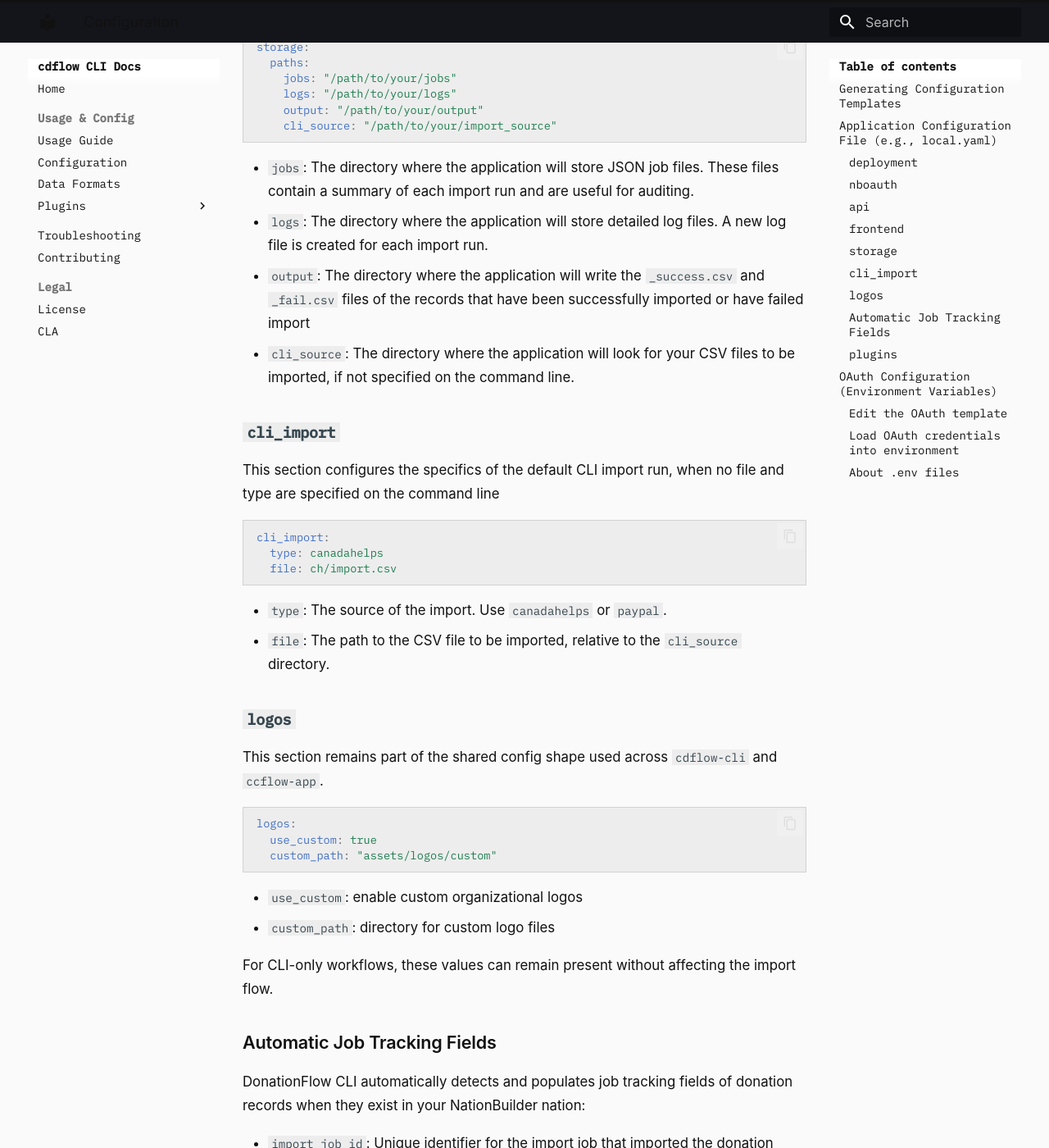
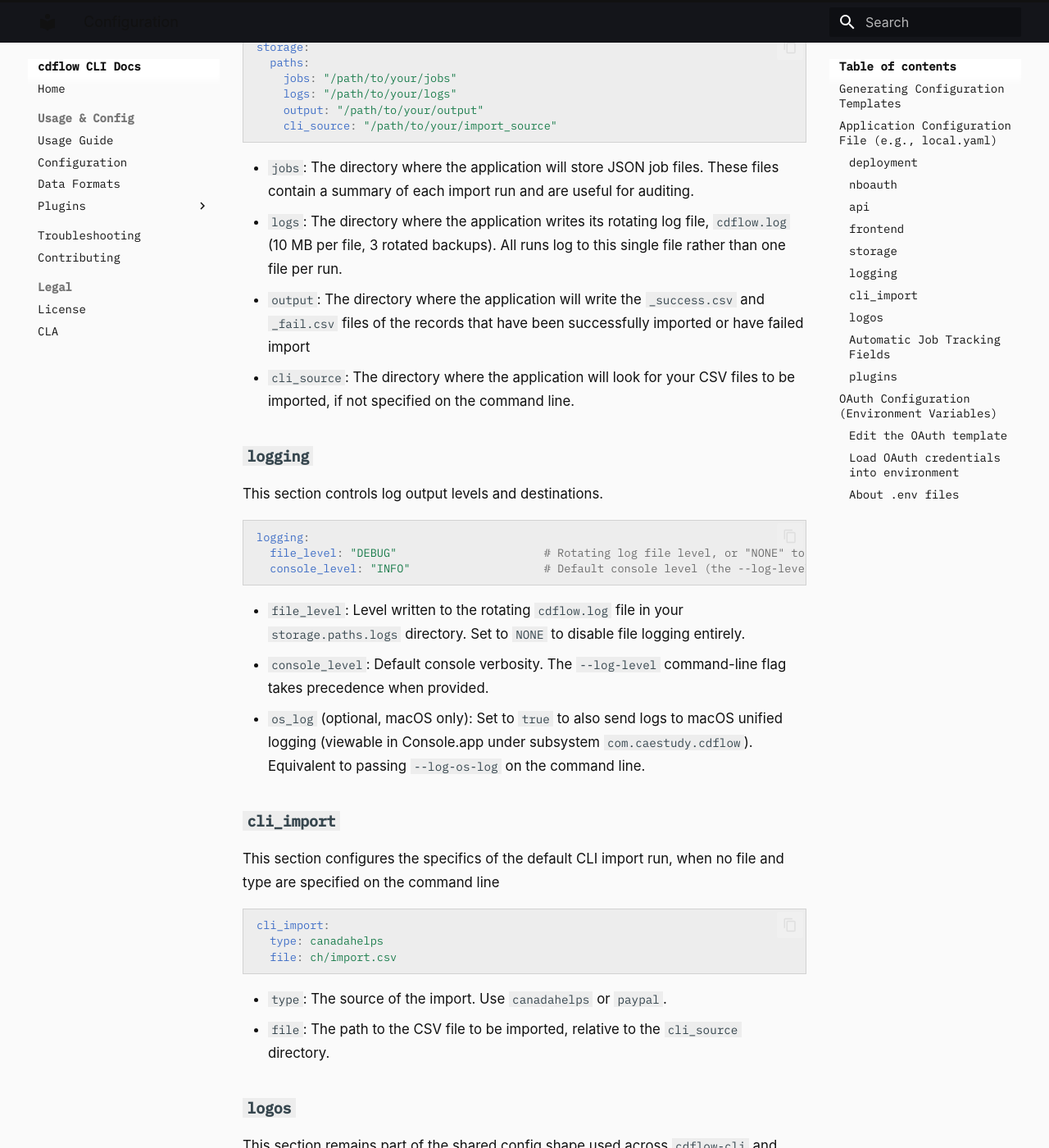
Before and after one commit to mkiiim/cdflow-cli, an MkDocs documentation site: the page built from docs/configuration.md, in a window 1280 px wide and 1400 px high, scrolled down 3207 px. Shown: the whole window at 82% size. Built offline with MkDocs 1.6.1 and Material for MkDocs 9.7.7, drawn with Linux system fonts in a browser that asks for light colours.

Commit message:
docs: correct logging behaviour and Python floor across site pages
- describe the single rotating cdflow.log instead of per-run log files
- document the logging config section including the os_log key
- add --log-os-log and log file location to the usage guide
- raise Python prerequisite to 3.9 on the docs home page

````diff
--- a/docs/configuration.md
+++ b/docs/configuration.md
@@ -113,9 +113,23 @@ storage:
 ```
 
 -   `jobs`: The directory where the application will store JSON job files. These files contain a summary of each import run and are useful for auditing.
--   `logs`: The directory where the application will store detailed log files. A new log file is created for each import run.
+-   `logs`: The directory where the application writes its rotating log file, `cdflow.log` (10 MB per file, 3 rotated backups). All runs log to this single file rather than one file per run.
 -   `output`: The directory where the application will write the `_success.csv` and `_fail.csv` files of the records that have been successfully imported or have failed import
 -   `cli_source`: The directory where the application will look for your CSV files to be imported, if not specified on the command line.
+
+### `logging`
+
+This section controls log output levels and destinations.
+
+```yaml
+logging:
+  file_level: "DEBUG"                      # Rotating log file level, or "NONE" to disable file logging
+  console_level: "INFO"                    # Default console level (the --log-level CLI flag overrides this)
+```
+
+-   `file_level`: Level written to the rotating `cdflow.log` file in your `storage.paths.logs` directory. Set to `NONE` to disable file logging entirely.
+-   `console_level`: Default console verbosity. The `--log-level` command-line flag takes precedence when provided.
+-   `os_log` (optional, macOS only): Set to `true` to also send logs to macOS unified logging (viewable in Console.app under subsystem `com.caestudy.cdflow`). Equivalent to passing `--log-os-log` on the command line.
 
 ### `cli_import`
 
````
Also changed, not shown: docs/index.md (+1 -1 lines), docs/usage.md (+12 -0 lines).
